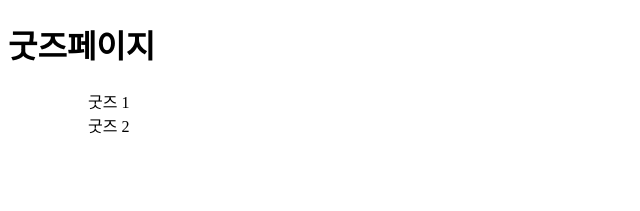
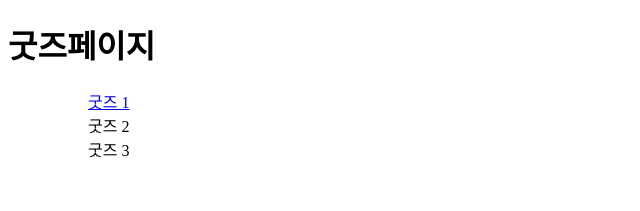
Before and after one commit to hasihime/PK_Front, a SvelteKit app: page /goods in a window 1280 px wide. Shown: the top 211 px of the page, without its empty margins (0-640 px from the left). Built offline with nearby package versions, Linux system fonts and the light colour scheme.

Commit message:
add dynamic route

```diff
--- a/src/routes/goods/+page.svelte
+++ b/src/routes/goods/+page.svelte
@@ -2,6 +2,7 @@
 
 
 <ul>
-    <ul>굿즈 1</ul>
+    <ul><a href="1">굿즈 1</a></ul>
     <ul>굿즈 2</ul>
+    <ul>굿즈 3</ul>
 </ul>
```
